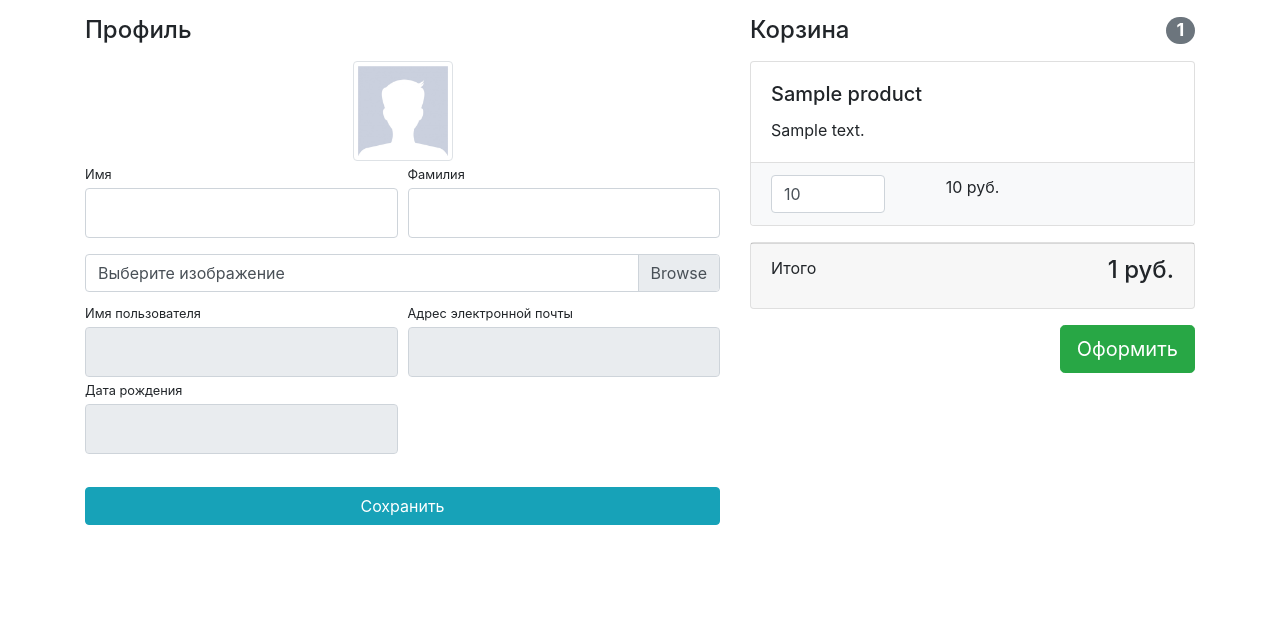
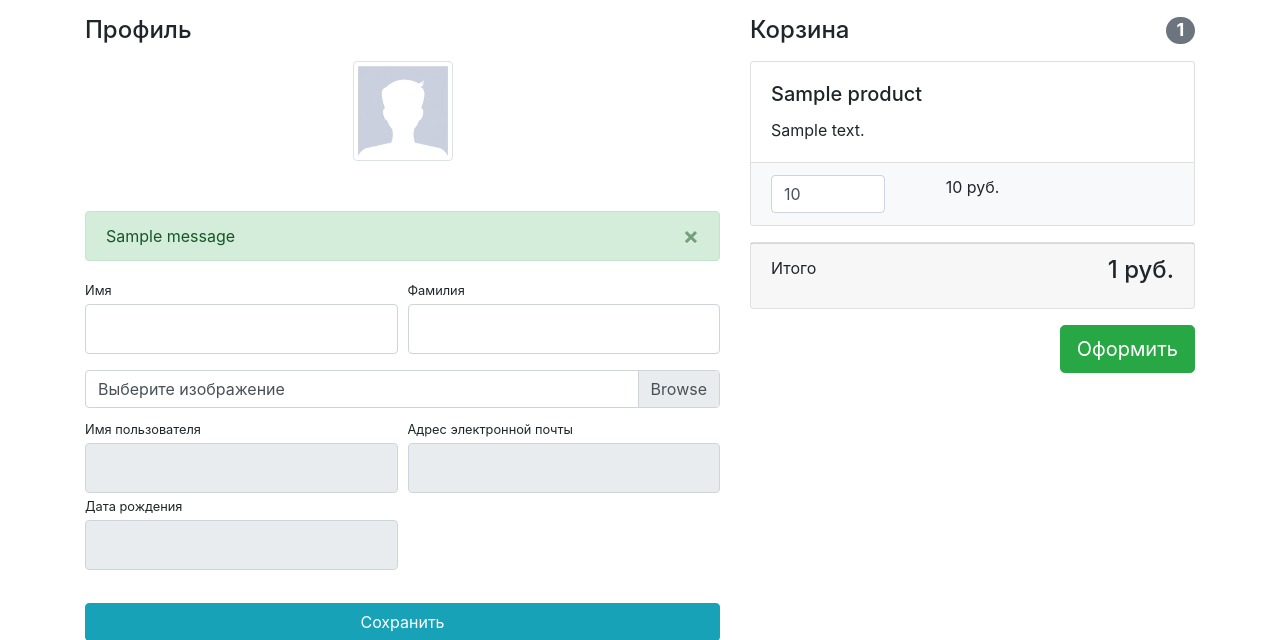
Before and after one commit to Shorokhov-A/repo-geekshop, a Django app: template users/templates/users/profile.html in a window 1280 px wide. Shown: the part 56-696 px from the top of the page. Run offline with Django 3.2, Linux system fonts and the light colour scheme; tables that the repository leaves empty hold one stand-in row (values such as "Sample post"); the template is opened without the code that fills it: values that come from a table or form of the project are taken from there, most other values are stand-ins (such as "Sample title", 1, 10 or a date in 2020); one stand-in notice (Sample message) is shown; parts of the project's set-up code (start-up, migrations or seed data) failed here and were passed over; some libraries are stand-ins or nearby versions.

Commit message:
added successfully saved changes message to profile

```diff
--- a/users/templates/users/profile.html
+++ b/users/templates/users/profile.html
@@ -15,6 +15,17 @@
                          src="{% if user.image %} {{ user.image.url }} {% else %} {% static 'vendor/img/users/default_avatar.jpg' %} {% endif %} "
                          class="img-thumbnail">
                 </div>
+                {% if messages %}
+                     <div class="alert alert-success alert-dismissible fade show" role="alert"
+                             style="margin-top: 50px;">
+                         {% for message in messages %}
+                             {{ message }}
+                         {% endfor %}
+                         <button type="button" class="close" data-dismiss="alert" aria-label="Close">
+                             <span aria-hidden="true">&times;</span>
+                         </button>
+                     </div>
+                {% endif %}
                 <form action="{% url 'users:profile' %}" method="post" enctype="multipart/form-data">
                     {% csrf_token %}
                     <div class="form-row">
--- a/users/views.py
+++ b/users/views.py
@@ -46,6 +46,7 @@ def profile(request):
         form = UserProfileForm(instance=user, files=request.FILES, data=request.POST)
         if form.is_valid():
             form.save()
+            messages.success(request, 'Изменения сохранены!')
             return HttpResponseRedirect(reverse('users:profile'))
     else:
         form = UserProfileForm(instance=user)
```
